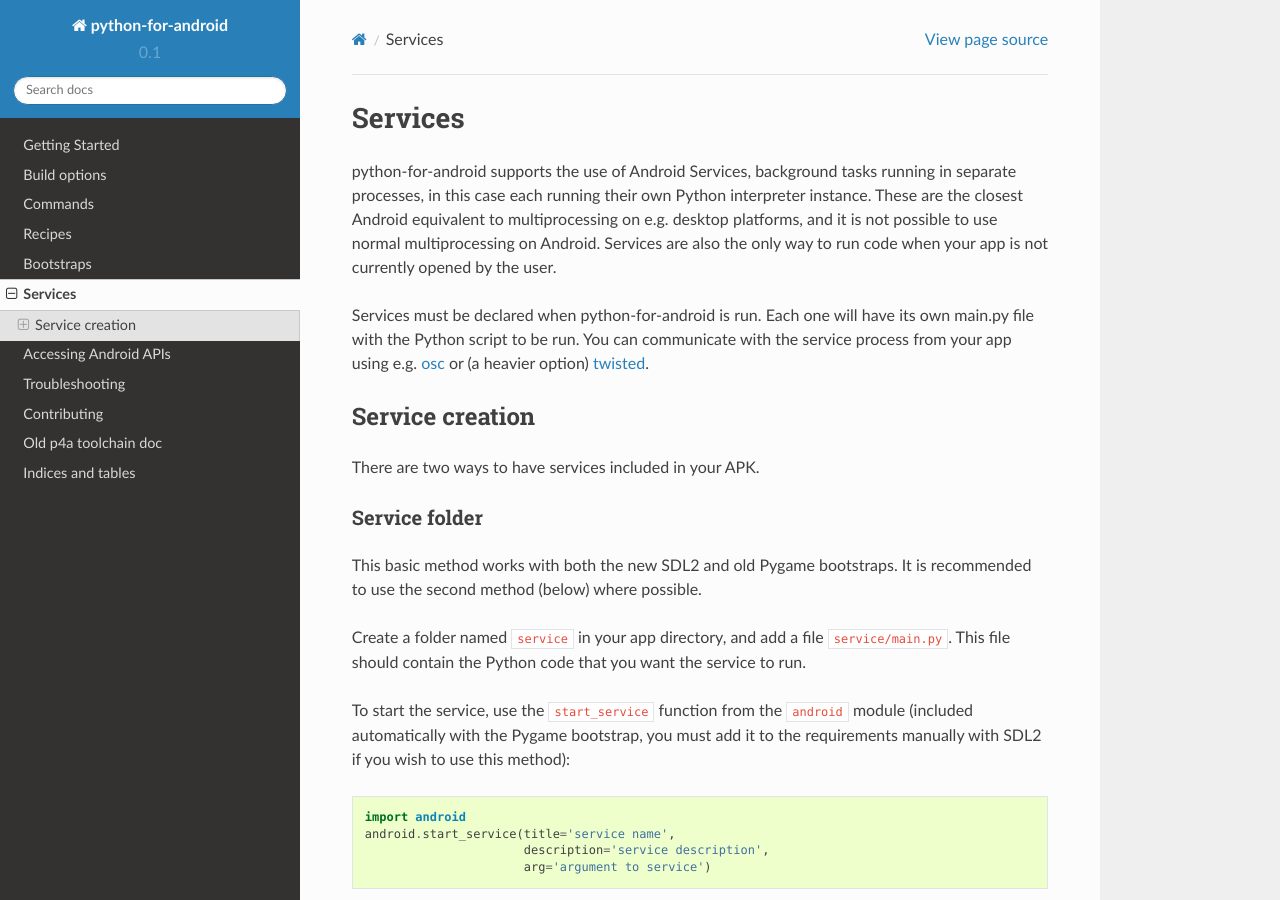
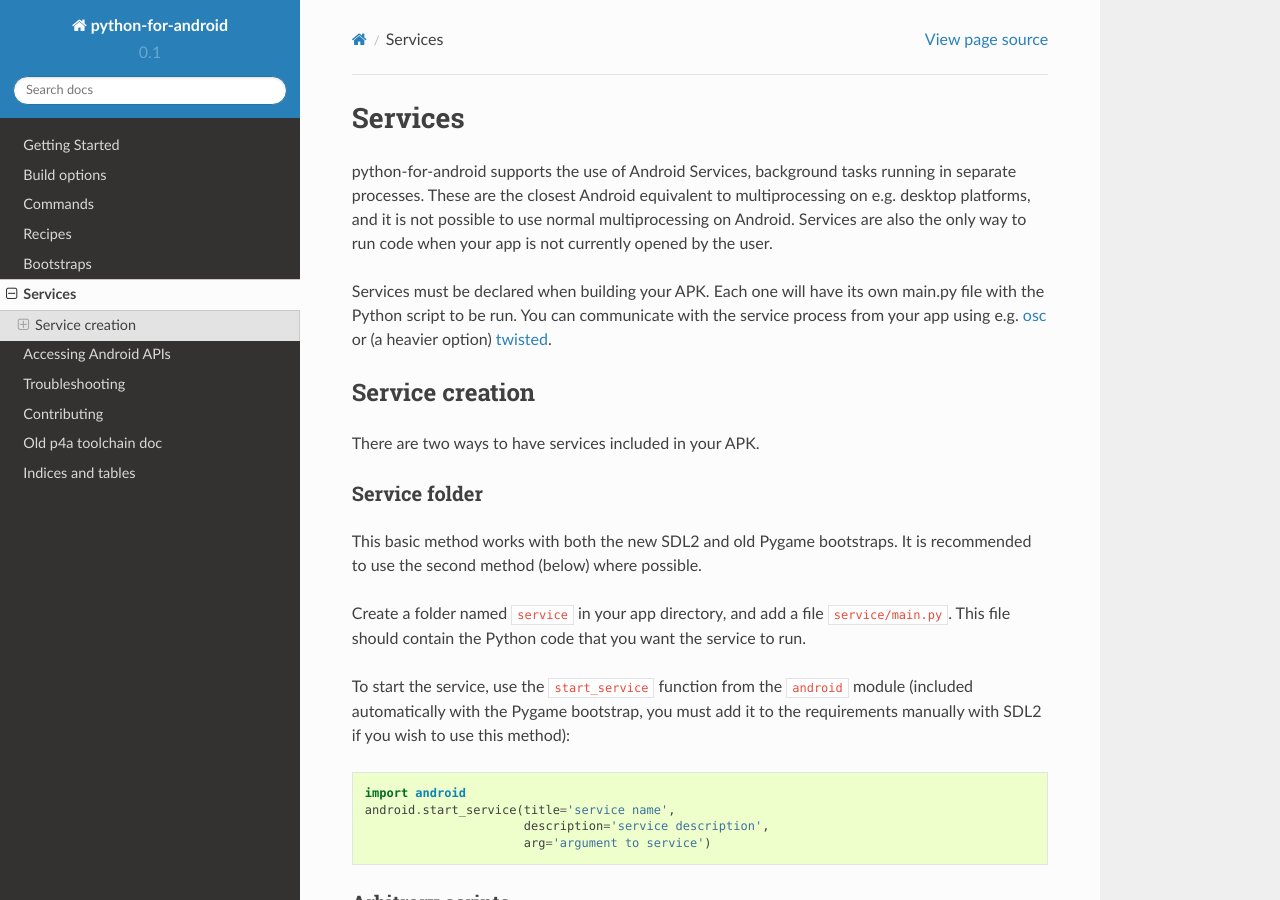
Before and after one commit to kivy/python-for-android, a Sphinx documentation site: the page built from doc/source/services.rst, in a window 1280 px wide and 900 px high. Built offline with Sphinx 7.4.7 and the Read the Docs theme 2.0.0, drawn with Linux system fonts in a browser that asks for light colours; pages that are not in the unit, such as notebooks, are missing from menus.

Commit message:
Slightly modified service doc

```diff
--- a/doc/source/services.rst
+++ b/doc/source/services.rst
@@ -2,13 +2,12 @@
 ========
 
 python-for-android supports the use of Android Services, background
-tasks running in separate processes, in this case each running their
-own Python interpreter instance. These are the closest Android
+tasks running in separate processes. These are the closest Android
 equivalent to multiprocessing on e.g. desktop platforms, and it is not
 possible to use normal multiprocessing on Android. Services are also
 the only way to run code when your app is not currently opened by the user.
 
-Services must be declared when python-for-android is run. Each one
+Services must be declared when building your APK. Each one
 will have its own main.py file with the Python script to be run. You
 can communicate with the service process from your app using e.g. `osc
 <https://pypi.python.org/pypi/python-osc>`__ or (a heavier option)
```
